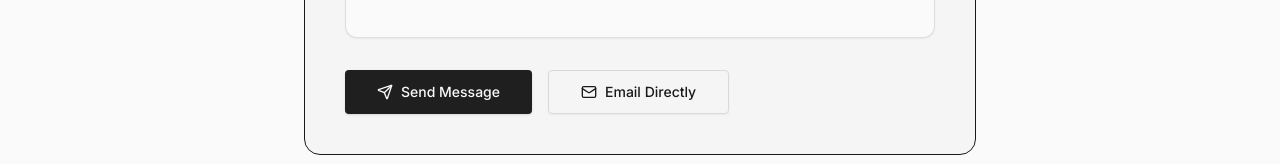
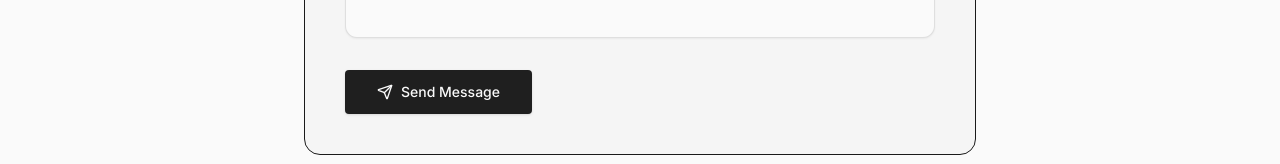
Before and after one commit to nicolenam/loop-website-studio, a React (Vite) app: page / in a window 1280 px wide. Shown: the part 3364-3528 px from the top of the page. Built offline with nearby package versions, Linux system fonts and the light colour scheme; no server answers.

Commit message:
File changes

```diff
--- a/src/components/ContactSection.jsx
+++ b/src/components/ContactSection.jsx
@@ -104,17 +104,6 @@ export default function ContactSection() {
                     <Send className="w-4 h-4" />
                     Send Message
                   </Button>
-                  <Button
-                    type="button"
-                    variant="outline"
-                    className="rounded px-8 h-11 gap-2"
-                    asChild
-                  >
-                    <a href="mailto:hello@loopwebsitestudio.com">
-                      <Mail className="w-4 h-4" />
-                      Email Directly
-                    </a>
-                  </Button>
                 </div>
               </form>
             )}
```
